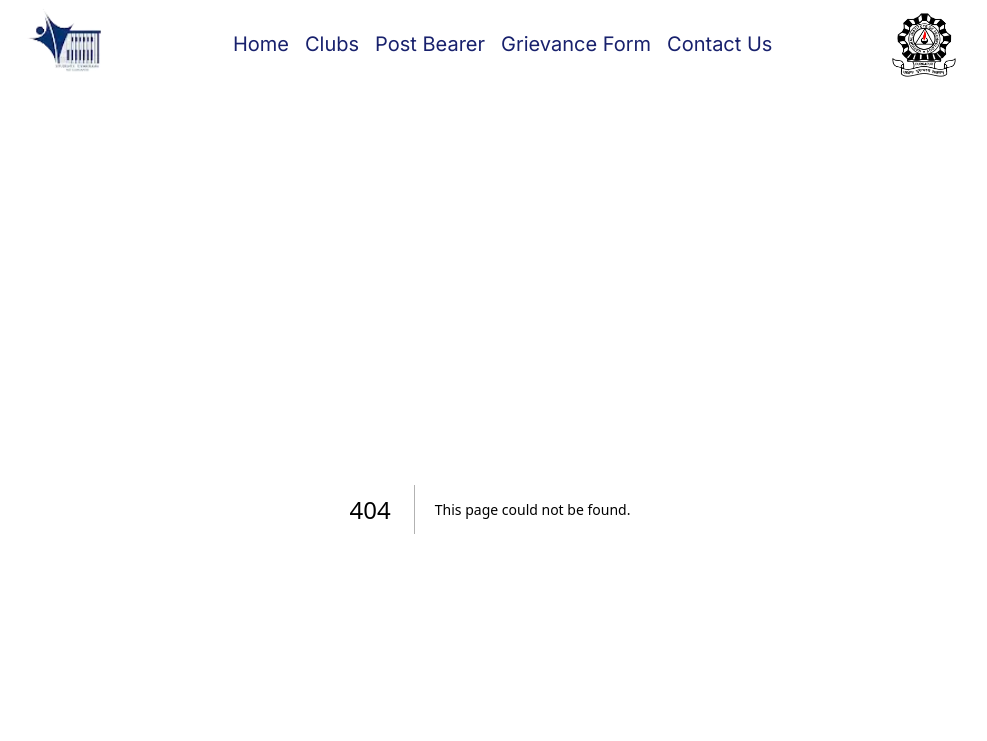
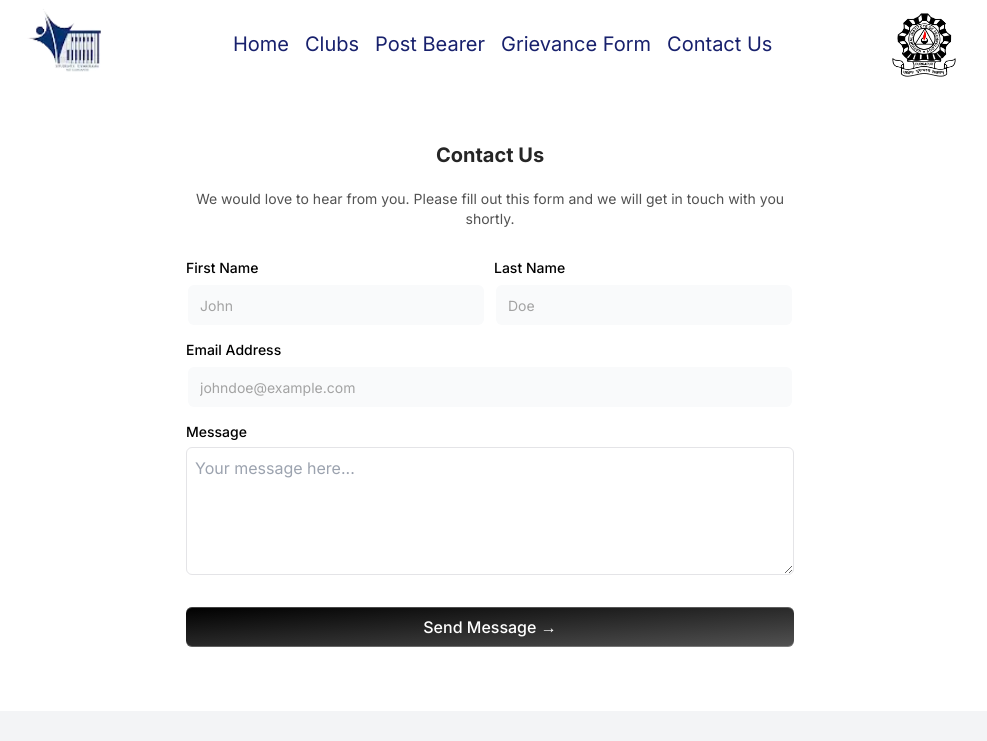
Before and after one commit to wolfofdalalst/gymkhana-website, a Next.js app: page /contact in a window 1280 px wide. Before the commit this address had no page. Shown: the top 741 px of the page, without its empty margins (150-1137 px from the left). Built offline with nearby package versions, Linux system fonts and the light colour scheme.

Commit message:
created basic layout for contact page

```diff
--- /dev/null
+++ b/app/contact/page.js
@@ -0,0 +1,18 @@
+import SignupFormDemo from '@/components/example/signup-form-demo'
+import React from 'react'
+
+function page() {
+  return (
+
+        <>
+
+            <SignupFormDemo/>
+
+        </>
+
+
+
+  )
+}
+
+export default page
--- /dev/null
+++ b/components/example/signup-form-demo.jsx
@@ -0,0 +1,74 @@
+
+"use client";
+import React from "react";
+import { Label } from "../ui/label";
+import { Input } from "../ui/input";
+import { cn } from "@/lib/utils";
+
+export default function ContactForm() {
+  const handleSubmit = (e) => {
+    e.preventDefault();
+    console.log("Contact form submitted");
+  };
+
+  return (
+    <div className="max-w-2xl w-full mx-auto rounded-none md:rounded-2xl p-4 md:p-8 shadow-input bg-white dark:bg-black">
+      <h2 className="font-bold text-xl text-neutral-800 dark:text-neutral-200 text-center mb-5">
+        Contact Us
+      </h2>
+      <p className="text-neutral-600 text-sm w-full mt-2 dark:text-neutral-300 text-center w-full ">
+        We would love to hear from you. Please fill out this form and we will get in touch with you shortly.
+      </p>
+      <form className="my-8" onSubmit={handleSubmit}>
+        <div className="flex flex-col md:flex-row space-y-2 md:space-y-0 md:space-x-2 mb-4">
+          <LabelInputContainer>
+            <Label htmlFor="firstname">First Name</Label>
+            <Input id="firstname" placeholder="John" type="text" />
+          </LabelInputContainer>
+          <LabelInputContainer>
+            <Label htmlFor="lastname">Last Name</Label>
+            <Input id="lastname" placeholder="Doe" type="text" />
+          </LabelInputContainer>
+        </div>
+        <LabelInputContainer className="mb-4">
+          <Label htmlFor="email">Email Address</Label>
+          <Input id="email" placeholder="johndoe@example.com" type="email" />
+        </LabelInputContainer>
+
+        <LabelInputContainer className="mb-8">
+          <Label htmlFor="message">Message</Label>
+          <textarea
+            id="message"
+            placeholder="Your message here..."
+            className="w-full h-32 p-2 border rounded-md dark:bg-neutral-800 dark:border-neutral-600 dark:text-white"
+          />
+        </LabelInputContainer>
+
+        <button
+          className="bg-gradient-to-br relative group/btn from-black dark:from-zinc-900 dark:to-zinc-900 to-neutral-600 block dark:bg-zinc-800 w-full text-white rounded-md h-10 font-medium shadow-[0px_1px_0px_0px_#ffffff40_inset,0px_-1px_0px_0px_#ffffff40_inset] dark:shadow-[0px_1px_0px_0px_var(--zinc-800)_inset,0px_-1px_0px_0px_var(--zinc-800)_inset]"
+          type="submit"
+        >
+          Send Message &rarr;
+          <BottomGradient />
+        </button>
+      </form>
+    </div>
+  );
+}
+
+const BottomGradient = () => {
+  return (
+    <>
+      <span className="group-hover/btn:opacity-100 block transition duration-500 opacity-0 absolute h-px w-full -bottom-px inset-x-0 bg-gradient-to-r from-transparent via-cyan-500 to-transparent" />
+      <span className="group-hover/btn:opacity-100 blur-sm block transition duration-500 opacity-0 absolute h-px w-1/2 mx-auto -bottom-px inset-x-10 bg-gradient-to-r from-transparent via-indigo-500 to-transparent" />
+    </>
+  );
+};
+
+const LabelInputContainer = ({ children, className }) => {
+  return (
+    <div className={cn("flex flex-col space-y-2 w-full", className)}>
+      {children}
+    </div>
+  );
+};
--- a/components/ui/footer.js
+++ b/components/ui/footer.js
@@ -23,9 +23,9 @@
           <h4 className="text-lg font-semibold mb-4">Quick Links</h4>
           <ul>
             <li><Link href="/clubs"><span className="text-gray-700 hover:underline">Clubs</span></Link></li>
-            <li><Link href="/senate"><span className="text-gray-700 hover:underline">Senate</span></Link></li>
-            <li><Link href="/calendar"><span className="text-gray-700 hover:underline">Calendar</span></Link></li>
-            <li><Link href="#" target="_blank" rel="noopener noreferrer" className="text-gray-700 hover:underline">NIT Durgapur</Link></li>
+            <li><Link href="/post-bearer"><span className="text-gray-700 hover:underline">Senate</span></Link></li>
+            <li><Link href="/"><span className="text-gray-700 hover:underline">Calendar</span></Link></li>
+            <li><Link href="https://nitdgp.ac.in/" target="_blank" rel="noopener noreferrer" className="text-gray-700 hover:underline">NIT Durgapur</Link></li>
           </ul>
         </div>
 
@@ -42,20 +42,27 @@
           <p className="text-gray-700">Have any questions?</p>
           <br />
           <Link href="/contact"><span className="text-indigo-700 hover:underline">Send a Message</span></Link>
+
           <div className="flex space-x-4 mt-8">
-            <Link href="#" target="_blank" rel="noopener noreferrer" className="text-blue-800">
+            <Link href="https://www.facebook.com/gymkhana.nitdgp?mibextid=ZbWKwL&igsh=ZDNlZDc0MzIxNw==" target="_blank" rel="noopener noreferrer" className="text-blue-800">
               <svg className="w-6 h-6" fill="currentColor" aria-hidden="true" viewBox="0 0 1024 1024">
                 {/* Facebook SVG Path */}
                 <path d="M880 112H144c-17.7 0-32 14.3-32 32v736c0 17.7 14.3 32 32 32h736c17.7 0 32-14.3 32-32V144c0-17.7-14.3-32-32-32zm-92.4 233.5h-63.9c-50.1 0-59.8 23.8-59.8 58.8v77.1h119.6l-15.6 120.7h-104V912H539.2V602.2H434.9V481.4h104.3v-89c0-103.3 63.1-159.6 155.3-159.6 44.2 0 82.1 3.3 93.2 4.8v107.9z"></path>
               </svg>
             </Link>
-            <Link href="#" target="_blank" rel="noopener noreferrer" className="text-purple-600">
+            <Link href="https://www.instagram.com/gymkhana_nitdgp?utm_source=ig_web_button_share_sheet&igsh=ZDNlZDc0MzIxNw==" target="_blank" rel="noopener noreferrer" className="text-purple-700">
               <svg className="w-6 h-6" fill="currentColor" aria-hidden="true" viewBox="0 0 1024 1024">
                 {/* Instagram SVG Path */}
                 <path d="M512 306.9c-113.5 0-205.1 91.6-205.1 205.1S398.5 717.1 512 717.1 717.1 625.5 717.1 512 625.5 306.9 512 306.9zm0 338.4c-73.4 0-133.3-59.9-133.3-133.3S438.6 378.7 512 378.7 645.3 438.6 645.3 512 585.4 645.3 512 645.3zm213.5-394.6c-26.5 0-47.9 21.4-47.9 47.9s21.4 47.9 47.9 47.9 47.9-21.3 47.9-47.9a47.84 47.84 0 00-47.9-47.9zM911.8 512c0-55.2.5-109.9-2.6-165-3.1-64-17.7-120.8-64.5-167.6-46.9-46.9-103.6-61.4-167.6-64.5-55.2-3.1-109.9-2.6-165-2.6-55.2 0-109.9-.5-165 2.6-64 3.1-120.8 17.7-167.6 64.5C132.6 226.3 118.1 283 115 347c-3.1 55.2-2.6 109.9-2.6 165s-.5 109.9 2.6 165c3.1 64 17.7 120.8 64.5 167.6 46.9 46.9 103.6 61.4 167.6 64.5 55.2 3.1 109.9 2.6 165 2.6 55.2 0 109.9.5 165-2.6 64-3.1 120.8-17.7 167.6-64.5 46.9-46.9 61.4-103.6 64.5-167.6 3.2-55.1 2.6-109.8 2.6-165zm-88 235.8c-7.3 18.2-16.1 31.8-30.2 45.8-14.1 14.1-27.6 22.9-45.8 30.2C695.2 844.7 570.3 840 512 840c-58.3 0-183.3 4.7-235.9-16.1-18.2-7.3-31.8-16.1-45.8-30.2-14.1-14.1-22.9-27.6-30.2-45.8C179.3 695.2 184 570.3 184 512c0-58.3-4.7-183.3 16.1-235.9 7.3-18.2 16.1-31.8 30.2-45.8s27.6-22.9 45.8-30.2C328.7 179.3 453.7 184 512 184s183.3-4.7 235.9 16.1c18.2 7.3 31.8 16.1 45.8 30.2 14.1 14.1 22.9 27.6 30.2 45.8C844.7 328.7 840 453.7 840 512c0 58.3 4.7 183.2-16.2 235.8z"></path>
               </svg>
             </Link>
-            <Link href="mailto:president_sg@iitism.ac.in" className="text-red-600">
+            <Link href="/" target="_blank" rel="noopener noreferrer" className="text-blue-600">
+              <svg className="w-6 h-6" fill="currentColor" aria-hidden="true" viewBox="0 0 1024 1024">
+                {/* Linkedin SVG Path */}
+                <path d="M880 112H144c-17.7 0-32 14.3-32 32v736c0 17.7 14.3 32 32 32h736c17.7 0 32-14.3 32-32V144c0-17.7-14.3-32-32-32zM349.3 793.7H230.6V411.9h118.7v381.8zm-59.3-434a68.8 68.8 0 1168.8-68.8c-.1 38-30.9 68.8-68.8 68.8zm503.7 434H675.1V608c0-44.3-.8-101.2-61.7-101.2-61.7 0-71.2 48.2-71.2 98v188.9H423.7V411.9h113.8v52.2h1.6c15.8-30 54.5-61.7 112.3-61.7 120.2 0 142.3 79.1 142.3 181.9v209.4z"></path>
+              </svg>
+            </Link>
+            <Link href="mailto:gymkhana@nitdgp.ac.in" className="text-red-600">
               <svg className="w-6 h-6" fill="currentColor" aria-hidden="true" viewBox="0 0 1024 1024">
                 {/* Email SVG Path */}
                 <path d="M928 160H96c-17.7 0-32 14.3-32 32v640c0 17.7 14.3 32 32 32h832c17.7 0 32-14.3 32-32V192c0-17.7-14.3-32-32-32zm-40 110.8V792H136V270.8l-27.6-21.5 39.3-50.5 42.8 33.3h643.1l42.8-33.3 39.3 50.5-27.7 21.5zM833.6 232L512 482 190.4 232l-42.8-33.3-39.3 50.5 27.6 21.5 341.6 265.6a55.99 55.99 0 0068.7 0L888 270.8l27.6-21.5-39.3-50.5-42.7 33.2z"></path>
--- /dev/null
+++ b/components/ui/input.jsx
@@ -0,0 +1,58 @@
+// Input component extends from shadcnui - https://ui.shadcn.com/docs/components/input
+"use client";;
+import * as React from "react";
+import { cn } from "@/lib/utils";
+import { useMotionTemplate, useMotionValue, motion } from "framer-motion";
+
+const Input = React.forwardRef(({ className, type, ...props }, ref) => {
+  const radius = 100; // change this to increase the rdaius of the hover effect
+  const [visible, setVisible] = React.useState(false);
+
+  let mouseX = useMotionValue(0);
+  let mouseY = useMotionValue(0);
+
+  function handleMouseMove({
+    currentTarget,
+    clientX,
+    clientY
+  }) {
+    let { left, top } = currentTarget.getBoundingClientRect();
+
+    mouseX.set(clientX - left);
+    mouseY.set(clientY - top);
+  }
+  return (
+    (<motion.div
+      style={{
+        background: useMotionTemplate`
+      radial-gradient(
+        ${visible ? radius + "px" : "0px"} circle at ${mouseX}px ${mouseY}px,
+        var(--blue-500),
+        transparent 80%
+      )
+    `,
+      }}
+      onMouseMove={handleMouseMove}
+      onMouseEnter={() => setVisible(true)}
+      onMouseLeave={() => setVisible(false)}
+      className="p-[2px] rounded-lg transition duration-300 group/input">
+      <input
+        type={type}
+        className={cn(
+          `flex h-10 w-full border-none bg-gray-50 dark:bg-zinc-800 text-black dark:text-white shadow-input rounded-md px-3 py-2 text-sm  file:border-0 file:bg-transparent
+        file:text-sm file:font-medium placeholder:text-neutral-400 dark:placeholder-text-neutral-600
+        focus-visible:outline-none focus-visible:ring-[2px]  focus-visible:ring-neutral-400 dark:focus-visible:ring-neutral-600
+         disabled:cursor-not-allowed disabled:opacity-50
+         dark:shadow-[0px_0px_1px_1px_var(--neutral-700)]
+         group-hover/input:shadow-none transition duration-400
+         `,
+          className
+        )}
+        ref={ref}
+        {...props} />
+    </motion.div>)
+  );
+});
+Input.displayName = "Input";
+
+export { Input };
--- /dev/null
+++ b/components/ui/label.jsx
@@ -0,0 +1,20 @@
+// Label component extends from shadcnui - https://ui.shadcn.com/docs/components/label
+
+"use client";
+import * as React from "react";
+import * as LabelPrimitive from "@radix-ui/react-label";
+
+import { cn } from "@/lib/utils";
+
+const Label = React.forwardRef(({ className, ...props }, ref) => (
+  <LabelPrimitive.Root
+    ref={ref}
+    className={cn(
+      "text-sm font-medium text-black dark:text-white leading-none peer-disabled:cursor-not-allowed peer-disabled:opacity-70",
+      className
+    )}
+    {...props} />
+));
+Label.displayName = LabelPrimitive.Root.displayName;
+
+export { Label };
--- a/components/ui/navbar.js
+++ b/components/ui/navbar.js
@@ -67,7 +67,7 @@
             </Link>
           </li>
           <li>
-            <Link href="/contact-us" className={`group text-primary hover:text-secondary whitespace-nowrap inline-block lg:inline max-w-min`}>
+            <Link href="/contact" className={`group text-primary hover:text-secondary whitespace-nowrap inline-block lg:inline max-w-min`}>
               Contact Us
               <span class="block w-0 group-hover:w-full transition-all duration-500 h-0.5 bg-secondary"></span>
             </Link>
@@ -119,7 +119,7 @@
               </Link>
             </li>
             <li>
-              <Link href="/contact-us" className="text-primary" onClick={() => setIsOpen(!isOpen)}>
+              <Link href="/contact" className="text-primary" onClick={() => setIsOpen(!isOpen)}>
                 Contact Us
               </Link>
             </li>
--- a/package.json
+++ b/package.json
@@ -15,6 +15,7 @@
     "@fortawesome/free-solid-svg-icons": "^6.6.0",
     "@fortawesome/react-fontawesome": "^0.2.2",
     "@radix-ui/react-icons": "^1.3.0",
+    "@radix-ui/react-label": "^2.1.0",
     "@tabler/icons-react": "^3.12.0",
     "class-variance-authority": "^0.7.0",
     "clsx": "^2.1.1",
```
Also changed, not shown: 1 other file (tests, documents, lock files or other folders).
